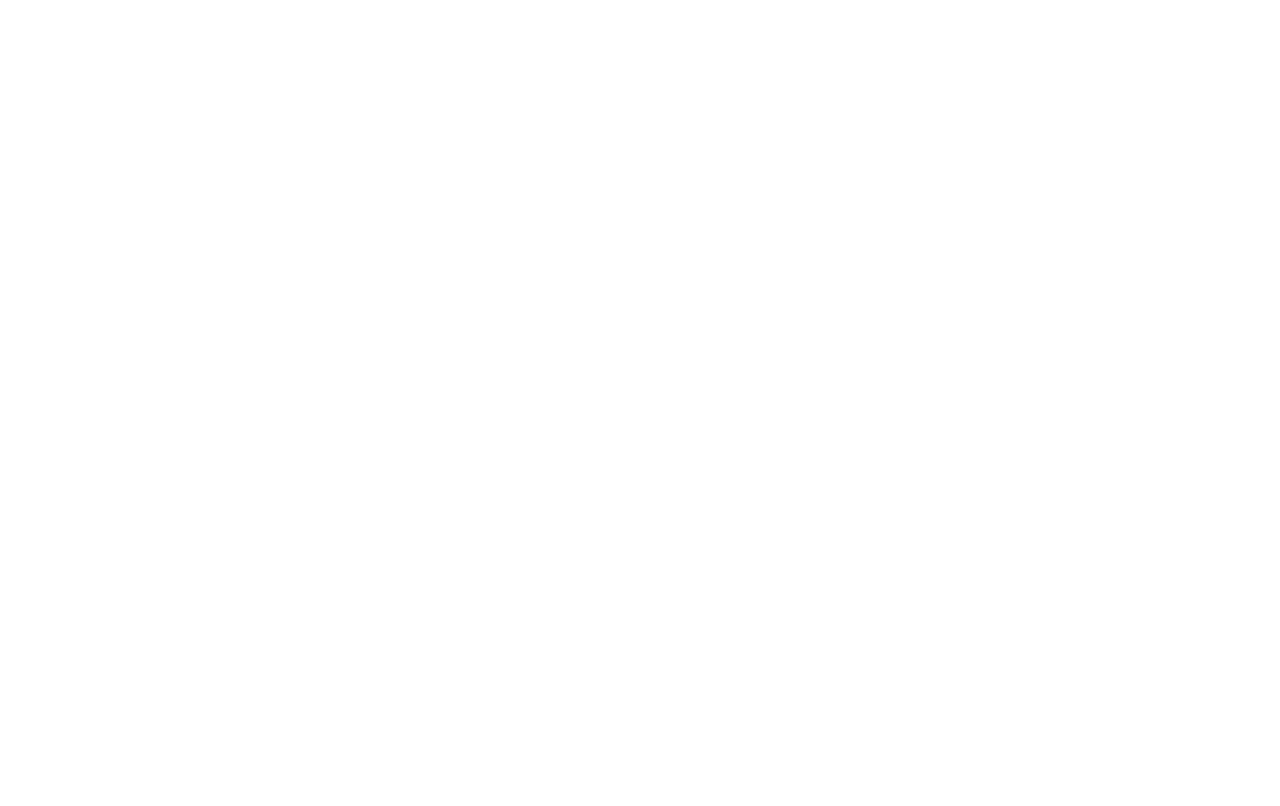
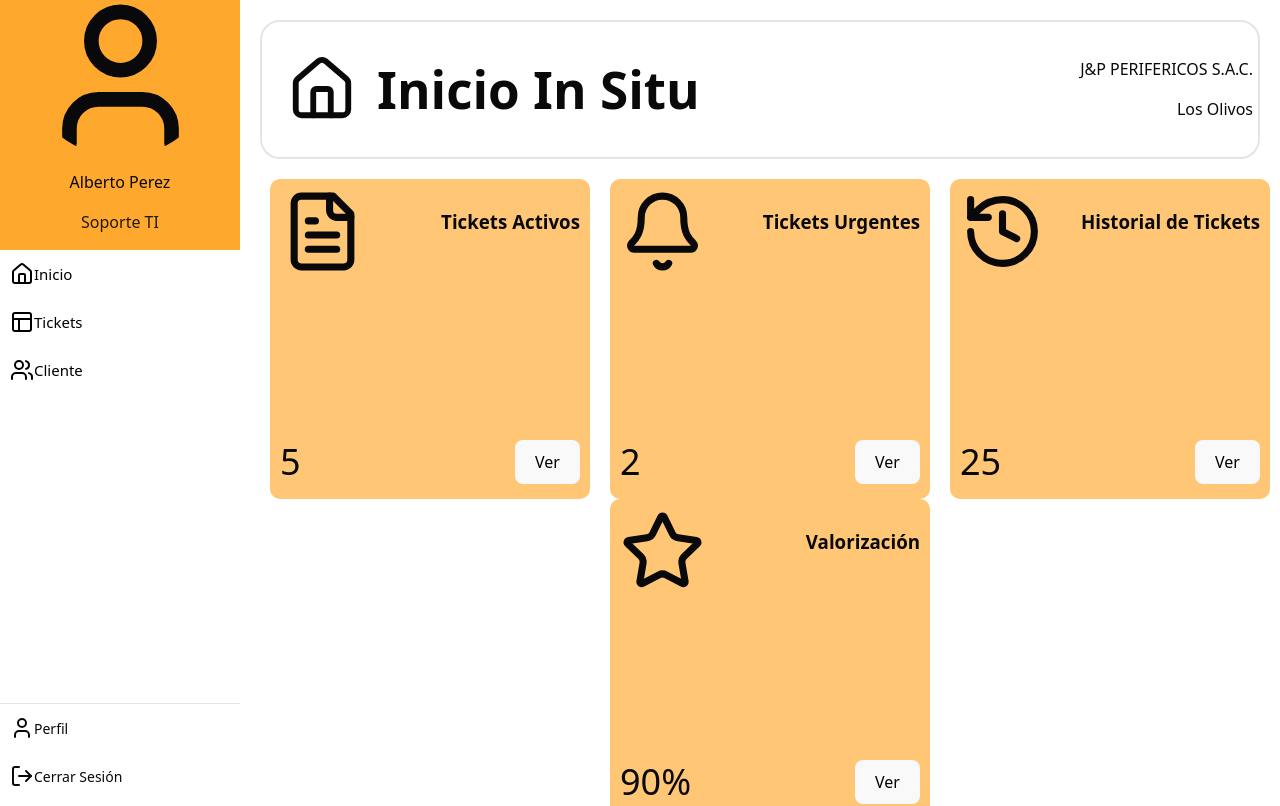
Before and after one commit to OscarArCa/help_desk, a React (Vite) app: page /inicio_insitu in a window 1280 px wide. Before the commit this address had no page. Shown: the top 806 px of the page. Built offline with nearby package versions, Linux system fonts and the light colour scheme.

Commit message:
cambios pequeños en el diseño del modal clientes

```diff
--- a/src/App.tsx
+++ b/src/App.tsx
@@ -6,6 +6,8 @@ import Inicio from "@/pages/Inicio"; // Asegúrate de que no tenga la extensión
 import TicketsPage from "@/pages/Tickets";
 import Chat from "@/pages/Chat.tsx";
 import Clientes from "@/pages/Clientes.tsx";
+import Inicio_inSitu from "@/pages/Inicio_inSitu.tsx";
+import Tickets_inSitu from "@/pages/Tickets_inSitu.tsx";
 // Eliminamos la importación del ícono: import {Tickets} from "lucide-react";
 
 function App() {
@@ -18,7 +20,11 @@ function App() {
 
                 <Route path="/inicio" element={<Inicio />} />
 
+                <Route path="/inicio_insitu" element={<Inicio_inSitu />} />
+
                 <Route path="/tickets" element={<TicketsPage />} />
+
+                <Route path="/tickets_insitu" element={<Tickets_inSitu />} />
 
                 <Route path="/chat" element={<Chat />} />
 
--- /dev/null
+++ b/src/components/StatsCard.tsx
@@ -0,0 +1,48 @@
+import React from "react";
+
+const COLOR_NARANJA = "#FFC676";
+
+interface StatsCardProps {
+    title: string;
+    value: string | number;
+    Icon: React.ComponentType<React.SVGProps<SVGSVGElement>>;
+    onClick?: () => void;
+}
+
+const StatsCard: React.FC<StatsCardProps> = ({ title, value, Icon, onClick }) => (
+    <div
+        onClick={onClick}
+        className="flex flex-col justify-between items-start rounded-[10px] shadow-xl text-black select-none cursor-pointer transition-transform hover:scale-105 ml-[20px] p-[10px]"
+        style={{
+            backgroundColor: COLOR_NARANJA,
+            width: 300,
+            height: 300,
+        }}
+    >
+        <div className="w-full flex items-start justify-between">
+            <Icon className="w-[85px] h-[85px]" />
+            <div className="text-left">
+                <h3 className="text-lg font-semibold text-black">{title}</h3>
+            </div>
+        </div>
+
+        <div className="w-full flex flex-col items-start">
+            <div className="w-full flex justify-between items-center">
+                <div className="text-[36px] font-extrabold text-black">{value}</div>
+
+                <button
+                    onClick={(e) => {
+                        e.stopPropagation();
+                        if (onClick) onClick();
+                    }}
+                    className="bg-white text-black font-semibold py-2 px-4 rounded-md shadow-sm hover:opacity-90"
+                >
+                    Ver
+                </button>
+            </div>
+        </div>
+    </div>
+);
+
+export default StatsCard;
+export type { StatsCardProps };
--- a/src/pages/Chat.tsx
+++ b/src/pages/Chat.tsx
@@ -1,16 +1,13 @@
 import React, { useState, useRef, useEffect } from 'react';
-import { Link } from 'react-router-dom';
-import {ArrowLeft, Send, User, MessageSquare, ExternalLink } from 'lucide-react';
+import { Send, User, MessageSquare, ExternalLink } from 'lucide-react';
 
-// --- Códigos de Color ---
 const COLOR_NARANJA = '#FFA82E';
 const COLOR_RESPUESTA_HEADER = '#E0F0FF';
 const COLOR_RESPUESTA_INPUT = '#F9F9F9';
 
-// ✅ Importamos tu Sidebar real
 import Sidebar from '../components/Sidebar';
+import Header from '../components/Header';
 
-// --- Tipado y Datos de Mensajes ---
 interface Message {
     id: number;
     sender: 'user' | 'support';
@@ -44,7 +41,6 @@ const initialMessages: Message[] = [
     },
 ];
 
-// --- Componente Base: Button ---
 interface ButtonProps extends React.ComponentPropsWithoutRef<'button'> {
     className?: string;
     children: React.ReactNode;
@@ -60,7 +56,6 @@ const Button: React.FC<ButtonProps> = ({ className = '', children, ...props }) =
     </button>
 );
 
-// --- Componente 1: Detalle del Ticket ---
 const TicketDetailsPanel: React.FC = () => (
     <div className="w-[300px] bg-white flex flex-col h-auto border-[1px] border-gray-200 m-[10px] rounded-[20px] p-[10px]">
         <div className="bg-gray-50 p-4 border-b">
@@ -86,7 +81,6 @@ const TicketDetailsPanel: React.FC = () => (
     </div>
 );
 
-// --- Componente de Mensaje Individual ---
 const MessageBlock: React.FC<{ message: Message }> = ({ message }) => (
     <div className="border-[1px] p-[10px] rounded-[10px] mt-[10px]">
         <div className="flex justify-between">
@@ -110,7 +104,6 @@ const MessageBlock: React.FC<{ message: Message }> = ({ message }) => (
     </div>
 );
 
-// --- Panel de Conversación ---
 const ConversationPanel: React.FC = () => {
     const [messages, setMessages] = useState<Message[]>(initialMessages);
     const [newMessage, setNewMessage] = useState('');
@@ -148,7 +141,6 @@ const ConversationPanel: React.FC = () => {
                 <div ref={chatEndRef} />
             </div>
 
-            {/* Área de respuesta */}
             <div style={{ backgroundColor: COLOR_RESPUESTA_HEADER, marginBottom: '10px', borderRadius: '10px' }}>
                 <div className="flex justify-between px-4 py-2 border-b">
                     <h4 className="font-semibold">Responder</h4>
@@ -174,22 +166,16 @@ const ConversationPanel: React.FC = () => {
     );
 };
 
-// --- Layout del Chat ---
 const ChatLayout: React.FC = () => (
-    <div className="h-full flex flex-col p-6 gap-6">
-        <div className="flex items-center justify-between">
-            <div className="flex items-center gap-3">
-                <Link to="/tickets">
-                    <ArrowLeft className="w-6 h-6 cursor-pointer" />
-                </Link>
-                <h1 className="text-2xl font-bold flex items-center gap-2">
-                    <MessageSquare className="w-6 h-6" />
-                    Chat
-                </h1>
-            </div>
-        </div>
+    <div className="h-full flex flex-col p-6 gap-6 mr-[10px]">
 
-        <div className="flex flex-1 overflow-hidden">
+        <Header
+            title="Chat"
+            icon={MessageSquare}
+        />
+
+        {/* 🔥 Altura fija y no se expande */}
+        <div className="flex h-[calc(100vh-180px)] overflow-hidden">
             <TicketDetailsPanel />
             <div className="flex-1 pl-6">
                 <ConversationPanel />
@@ -198,7 +184,8 @@ const ChatLayout: React.FC = () => (
     </div>
 );
 
-// ✅ Sidebar aplicado correctamente ✅
+
+
 const Chat: React.FC = () => (
     <div className="flex min-h-screen bg-gray-50">
         <Sidebar />
--- /dev/null
+++ b/src/pages/Inicio_inSitu.tsx
@@ -0,0 +1,68 @@
+import React, { useState } from "react";
+import Sidebar from "../components/Sidebar";
+import Header from "../components/Header";
+import { ValorizacionModal } from "../components/ValorizacionModal";
+import TicketMessagesCard from "../components/TicketMessagesCard";
+
+import StatsCard from "../components/StatsCard";
+import type { StatsCardProps } from "../components/StatsCard";
+
+import { Home, FileText, Bell, History, Star } from "lucide-react";
+
+interface Message {
+    id: string;
+    message: string;
+    time: string;
+}
+
+const Inicio_inSitu: React.FC = () => {
+    const [isValorizacionOpen, setIsValorizacionOpen] = useState(false);
+
+    const stats: StatsCardProps[] = [
+        { title: "Tickets Activos", value: 5, Icon: FileText },
+        { title: "Tickets Urgentes", value: 2, Icon: Bell },
+        { title: "Historial de Tickets", value: 25, Icon: History },
+        { title: "Valorización", value: "90%", Icon: Star },
+    ];
+
+    const messages: Message[] = [
+        { id: "#T-0000001", message: "Fernandes - Soporte. Te envió un mensaje de seguimiento...", time: "hace 20 min" },
+        { id: "#T-0000002", message: "Actualización de estado.", time: "hace 1 hora" },
+        { id: "#T-0000003", message: "Actualización de estado.", time: "hace 1 hora" },
+        { id: "#T-0000004", message: "Actualización de estado.", time: "hace 1 hora" },
+    ];
+
+    return (
+        <div className="min-h-screen bg-gray-50 font-sans">
+            <Sidebar />
+
+            <div className="ml-[240px] min-h-screen flex flex-col">
+                <Header title="Inicio In Situ" icon={Home} />
+
+                <main className="flex-1 w-full flex flex-col items-center px-8 py-6 space-y-10">
+                    <div className="flex flex-wrap justify-center gap-8">
+                        {stats.map((s, idx) => (
+                            <StatsCard
+                                key={s.title}
+                                title={s.title}
+                                value={s.value}
+                                Icon={s.Icon}
+                                onClick={() => idx === 3 && setIsValorizacionOpen(true)}
+                            />
+                        ))}
+                    </div>
+
+                    <TicketMessagesCard messages={messages} />
+                </main>
+            </div>
+
+            <ValorizacionModal
+                isOpen={isValorizacionOpen}
+                onOpenChange={setIsValorizacionOpen}
+                cliente={{ nombre: "Cliente prueba", ubicacion: "Lima" }}
+            />
+        </div>
+    );
+};
+
+export default Inicio_inSitu;
--- /dev/null
+++ b/src/pages/Tickets_inSitu.tsx
@@ -0,0 +1,23 @@
+import React from 'react';
+import { MapPin } from 'lucide-react';
+import Sidebar from '@/components/Sidebar';
+import Header from '@/components/Header';
+import TicketsInSituTable from '@/components/TicketsTable';
+
+const Tickets_inSitu: React.FC = () => {
+    return (
+        <div className="flex min-h-screen bg-white">
+            <Sidebar />
+
+            <main className="flex-1 ml-[240px] p-8 bg-gray-50">
+                <Header
+                    title="Tickets In Situ"
+                    icon={MapPin}
+                />
+                <TicketsInSituTable />
+            </main>
+        </div>
+    );
+};
+
+export default Tickets_inSitu;
```
